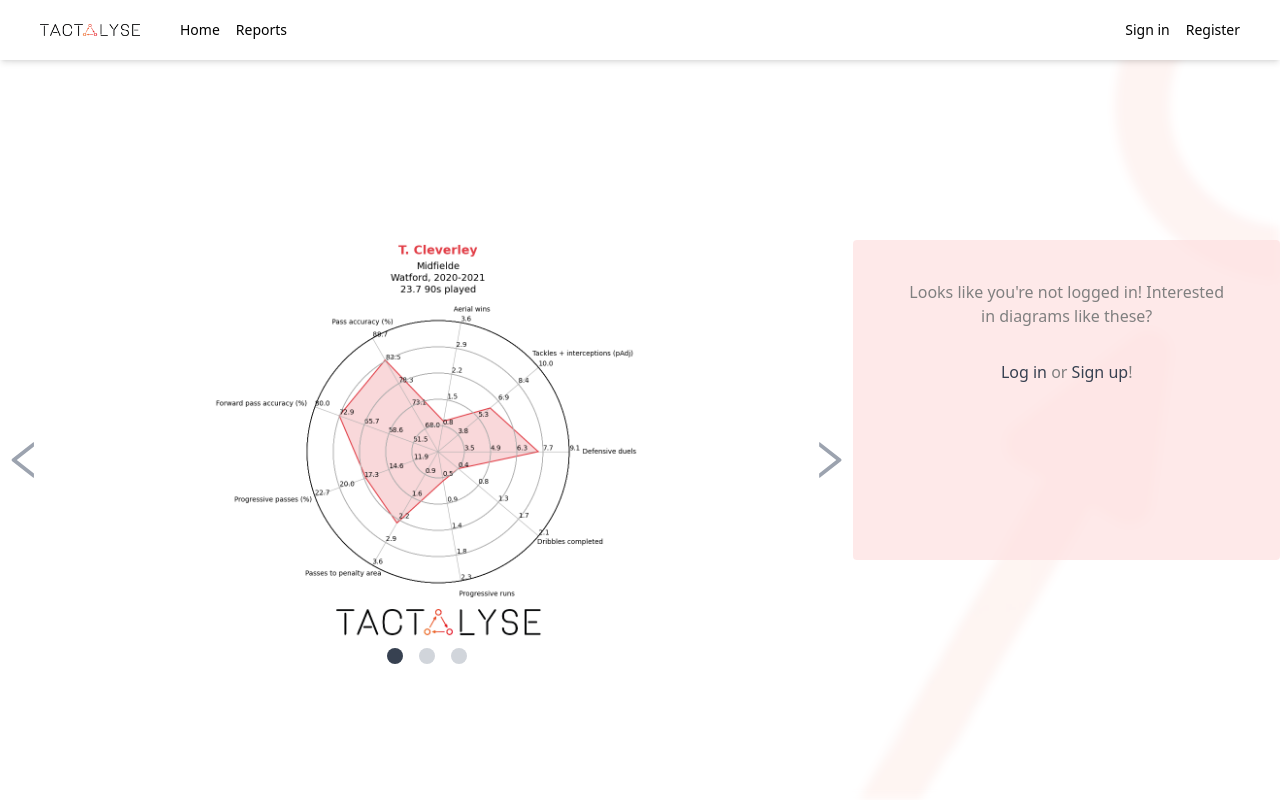
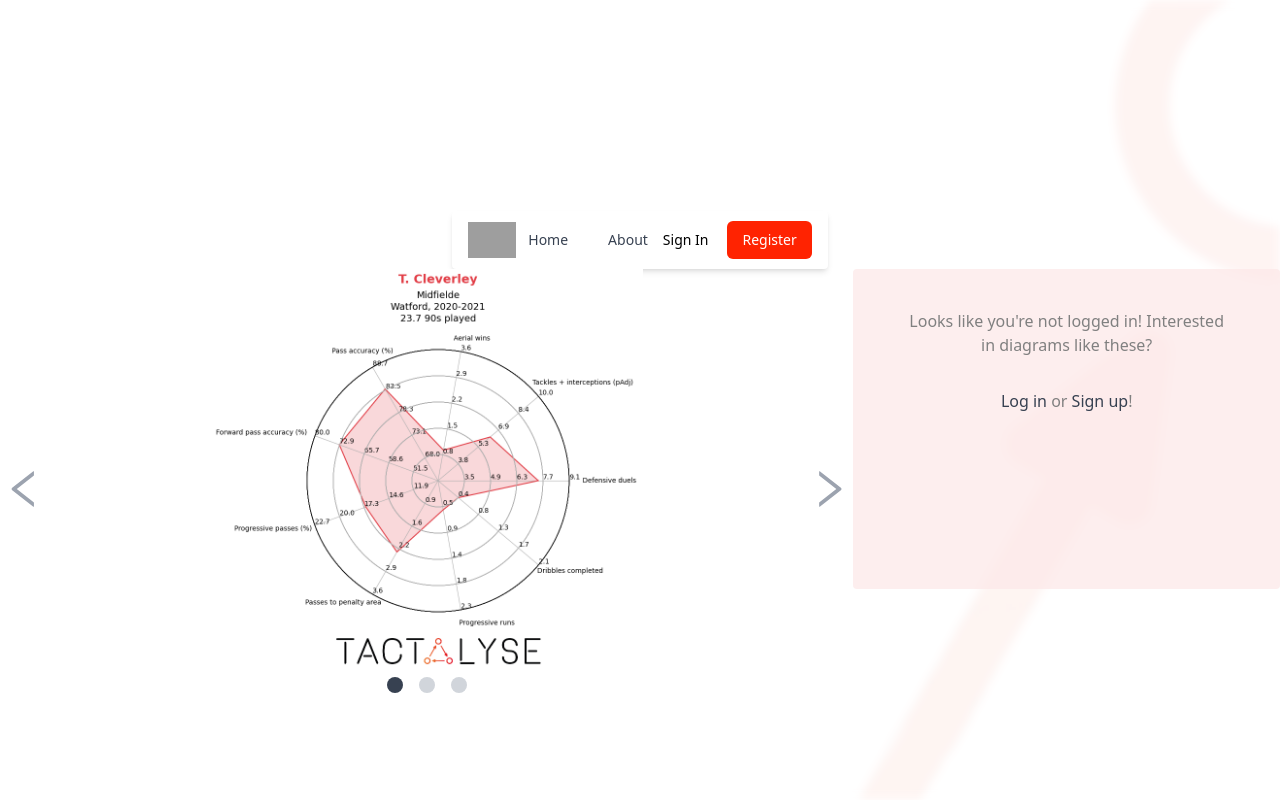
Before and after one commit to cadenn99/tactalyse-1-website, a Next.js app in the folder frontend/: page /order in a window 1280 px wide. Built offline with nearby package versions, Linux system fonts and the light colour scheme; no server answers; grey boxes are pictures that could not be loaded.

Commit message:
Redid the navbar to look cooler

```diff
--- a/frontend/package.json
+++ b/frontend/package.json
@@ -19,6 +19,8 @@
     "@vitejs/plugin-react": "^4.0.0",
     "eslint": "8.36.0",
     "eslint-config-next": "13.2.4",
+    "flowbite": "^1.6.5",
+    "flowbite-react": "^0.4.4",
     "jest": "^29.5.0",
     "jsonwebtoken": "^9.0.0",
     "next": "13.2.4",
--- /dev/null
+++ b/frontend/src/components/Banner.tsx
@@ -0,0 +1,7 @@
+import React from "react";
+
+function Banner() {
+  return <div>Banner</div>;
+}
+
+export default Banner;
--- a/frontend/src/components/Header.tsx
+++ b/frontend/src/components/Header.tsx
@@ -1,8 +1,11 @@
-import Link from "next/link"
-import Image from "next/image"
+import Link from "next/link";
+import Image from "next/image";
 import { useEffect, useState } from "react";
-import { signIn, signOut, useSession } from "next-auth/react"
-
+import { signIn, signOut, useSession } from "next-auth/react";
+import { Bars3Icon } from "@heroicons/react/24/solid";
+import { Avatar, Button, Dropdown, Navbar } from "flowbite-react";
+import { MdDashboard, MdLogout } from "react-icons/md";
+import { AiOutlineShopping } from "react-icons/ai";
 /**
  * This function builds the header seen on the site.
  * @returns Header component.
@@ -12,7 +15,9 @@ export default function Header() {
    * Constants for managing state in the header.
    */
   const [isScrolled, setIsScrolled] = useState(false);
-  const { data: session } = useSession()
+  const [isMobileOpen, setIsMobileOpen] = useState(false);
+  const [isBackdropOpen, setIsBackdropOpen] = useState(false);
+  const { data: session } = useSession();
 
   /**
    * This hook deals with sepcial effects if the page is scrolled.
@@ -20,48 +25,95 @@ export default function Header() {
   useEffect(() => {
     const handleScroll = () => {
       if (window.scrollY > 0) {
-        setIsScrolled(true)
+        setIsScrolled(true);
       } else {
-        setIsScrolled(false)
+        setIsScrolled(false);
       }
-    }
-    window.addEventListener('scroll', handleScroll)
+    };
+    window.addEventListener("scroll", handleScroll);
 
     return () => {
-      window.removeEventListener('scroll', handleScroll)
-    }
-  }, [])
-
+      window.removeEventListener("scroll", handleScroll);
+    };
+  }, []);
 
   return (
-    <header className={`${isScrolled && 'bg-white/90 ' || 'bg-white'} shadow-md`}>
-      <div className="flex items-center space-x-2 md:space-x-10">
-        <Link href="/">
-          <Image
-            src="/Logo.png"
-            alt="The tactalyse logo"
-            width={100}
-            height={100}
-            className="cursor-pointer object-contain"
-          />
-        </Link>
+    <Navbar
+      fluid={true}
+      rounded={true}
+      className="max-w-7xl mx-auto shadow-md sticky top-[2%]"
+    >
+      <Navbar.Brand href="#">
+        <img
+          src="https://www.tactalyse.com/wp-content/uploads/2019/07/tactalyse-sport-analyse.png"
+          className="mr-3 h-6 sm:h-9"
+        />
+      </Navbar.Brand>
 
-        <ul className="hidden space-x-4 md:flex">
-          <li className="headerLink"><Link href="/">Home</Link></li>
-          <li className="headerLink"><Link href="/order">Reports</Link></li>
-          { session?.user.isEmployee &&  <li className="headerLink"><Link href="/generate">Generate</Link></li> }
-          { session?.user.isEmployee &&  <li className="headerLink"><Link href="/handleOrder">Resolve Outstanding</Link></li> }
-        </ul>
-      </div>
+      {session === null ? (
+        <div className="flex md:order-2 gap-1">
+          <Button
+            className="hidden md:block rounded-md bg-transparent hover:!text-[#FF2301] !text-black focus:!ring-0 hover:!bg-transparent"
+            size="sm"
+          >
+            Sign In
+          </Button>
+          <Button
+            className="hidden md:block rounded-md !bg-[#FF2301] hover:!bg-[#FF2301]/80 text-white focus:!ring-0"
+            size="sm"
+          >
+            Register
+          </Button>
+          <Navbar.Toggle className="focus:!ring-0" />
+        </div>
+      ) : (
+        <div className="flex md:order-2 gap-1 items-center">
+          <Dropdown
+            label={
+              <Avatar
+                rounded={true}
+                status="online"
+                size={"sm"}
+                className="cursor-pointer"
+              />
+            }
+            arrowIcon={false}
+            inline={true}
+            // placement=""
+          >
+            <Dropdown.Header>
+              <div className="flex flex-col">
+                <span className="text-sm text-black capitalize">
+                  {session?.user.email.split("@")[0]}
+                </span>
+                <span className="text-sm text-slate-500">
+                  {session?.user.email}
+                </span>
+              </div>
+            </Dropdown.Header>
+            <Dropdown.Item icon={MdDashboard}>Dashboard</Dropdown.Item>
+            <Dropdown.Item icon={AiOutlineShopping}>Buy report</Dropdown.Item>
+            <Dropdown.Divider />
+            <Dropdown.Item icon={MdLogout}>Logout</Dropdown.Item>
+          </Dropdown>
+          <Navbar.Toggle className="focus:!ring-0" />
+        </div>
+      )}
 
-      <div className="flex items-center space-x-4 text-sm font-light">
-        <ul className="hidden space-x-4 md:flex">
-          { !session && <li className="headerLink"><Link href="/auth/login">Sign in</Link></li>}
-          { !session && <li className="headerLink"><Link href="/auth/register">Register</Link></li>}
-          { session && <li className="headerLink"><button onClick={() => signOut({ callbackUrl: '/' })}>Sign out</button></li>}
-          { session && <li className="headerLink"><Link href="/auth/account">Account</Link></li>}
-        </ul>
-      </div>
-    </header>
-  )
+      <Navbar.Collapse id="menu">
+        <Navbar.Link
+          href="/navbars"
+          className="rounded-md hover:!text-[#FF2301]"
+        >
+          Home
+        </Navbar.Link>
+        <Navbar.Link
+          href="/navbars"
+          className="rounded-md hover:!text-[#FF2301]"
+        >
+          About
+        </Navbar.Link>
+      </Navbar.Collapse>
+    </Navbar>
+  );
 }
--- a/frontend/src/pages/_app.tsx
+++ b/frontend/src/pages/_app.tsx
@@ -1,16 +1,29 @@
-import '@/styles/globals.css'
-import type { AppProps } from 'next/app'
-import { SessionProvider } from 'next-auth/react'
+import "@/styles/globals.css";
+import type { AppProps } from "next/app";
+import { SessionProvider } from "next-auth/react";
+import { CustomFlowbiteTheme, Flowbite } from "flowbite-react";
 
 /**
  * This function wraps the Next-Auth sessionprovider around our app.
  * @param param0 default parameter.
  * @returns -
  */
-export default function App({ Component, pageProps: { session, ...pageProps} }: AppProps) {
+export default function App({
+  Component,
+  pageProps: { session, ...pageProps },
+}: AppProps) {
+  const theme: CustomFlowbiteTheme = {
+    navbar: {
+      link: {
+        active: {},
+      },
+    },
+  };
   return (
     <SessionProvider session={session}>
-      <Component {...pageProps} />
+      <Flowbite theme={{ theme }}>
+        <Component {...pageProps} />
+      </Flowbite>
     </SessionProvider>
-  )
+  );
 }
--- a/frontend/src/pages/_document.tsx
+++ b/frontend/src/pages/_document.tsx
@@ -1,4 +1,4 @@
-import { Html, Head, Main, NextScript } from 'next/document'
+import { Html, Head, Main, NextScript } from "next/document";
 
 /**
  * This function returns the template for pages used in this project.
@@ -6,12 +6,12 @@ import { Html, Head, Main, NextScript } from 'next/document'
  */
 export default function Document() {
   return (
-    <Html lang="en">
+    <Html lang="en" className="overflow-x-hidden">
       <Head />
       <body>
         <Main />
         <NextScript />
       </body>
     </Html>
-  )
+  );
 }
--- a/frontend/src/pages/index.tsx
+++ b/frontend/src/pages/index.tsx
@@ -10,19 +10,25 @@ import Background from "../components/Background";
  */
 export default function Home() {
   return (
-    <div className="relative h-screen lg:h-[100vh]">
+    <div className="h-screen lg:h-[100vh] px-2">
       <Head>
         <title>Tactalyse PDFs</title>
-        <meta name="description" content="Homepage for football report generation by Tactalyse" />
+        <meta
+          name="description"
+          content="Homepage for football report generation by Tactalyse"
+        />
         <meta name="viewport" content="width=device-width, initial-scale=1" />
         <link rel="icon" href="/favicon.ico" />
       </Head>
-      <Header/>
-      <Background/>
+      <Header />
+      {/* <Background /> */}
 
       <main className={styles.main}>
         This is the landing page for the Tactalyse PDF report service.
-        <p>This page itself is still a work in progress, but the site is fully functional!</p>
+        <p>
+          This page itself is still a work in progress, but the site is fully
+          functional!
+        </p>
       </main>
     </div>
   );
@@ -34,7 +40,6 @@ export default function Home() {
  * - Faq maybe?
  */
 
-
 /* General TODO:
  * Replace all HTTP request calls with axios equivalents for better edgecase handling.
  * See about extracting the ComponentSwitcher function into a High Order Component.
--- a/frontend/src/styles/globals.css
+++ b/frontend/src/styles/globals.css
@@ -36,6 +36,7 @@
   .error {
     @apply p-1 text-[13px] font-light  text-orange-500;
   }
+
 }
 
 /* miscellaneous styling options */
@@ -57,4 +58,8 @@
     grid-column: 3 / 4;
       grid-row: 1 / 2;
   }
+
+  #menu > ul {
+    gap: 0.5rem
+  }
 }
--- a/frontend/tailwind.config.js
+++ b/frontend/tailwind.config.js
@@ -2,9 +2,12 @@
 module.exports = {
   content: [
     "./src/**/*.{js,ts,jsx,tsx}",
+    'node_modules/flowbite-react/**/*.{js,jsx,ts,tsx}'
   ],
   theme: {
     extend: {},
   },
-  plugins: [],
+  plugins: [
+    require('flowbite/plugin')
+  ]
 }
```
Also changed, not shown: 1 other file (tests, documents, lock files or other folders).
